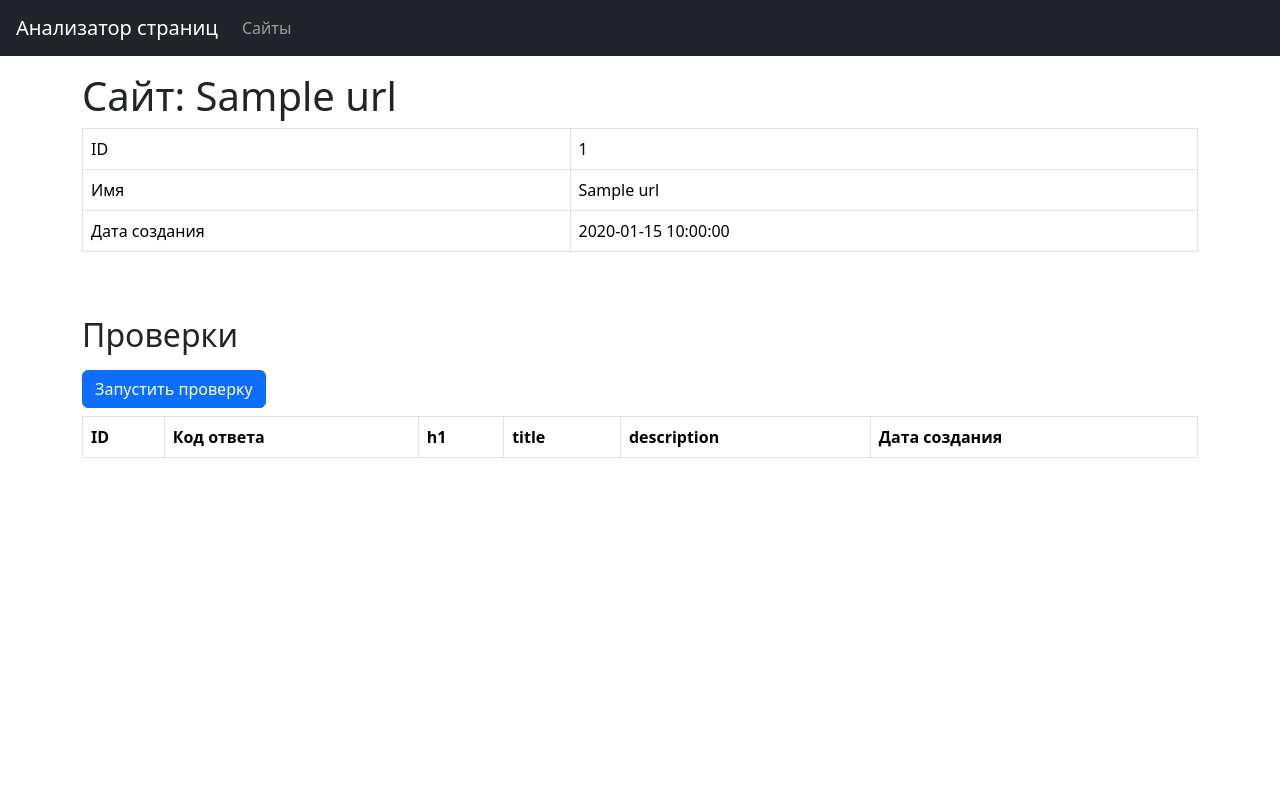
After one commit to Nafanya-dev/Page-analyzer, a Flask app: page /urls/1 in a window 1280 px wide. The commit adds this page. Run offline with Flask 3, Linux system fonts and the light colour scheme; a database or web service that is not in the repository returns one stand-in record (values such as "Sample title"); lists and menus that the app fills with data are empty; some libraries are stand-ins or nearby versions.

Commit message:
add handlers, database

```diff
--- /dev/null
+++ b/database.sql
@@ -0,0 +1,6 @@
+DROP TABLE IF EXISTS urls;
+CREATE TABLE urls (
+	id SERIAL PRIMARY KEY,
+	name VARCHAR(255) NOT NULL,
+	created_at DATE
+	);
--- a/page_analyzer/app.py
+++ b/page_analyzer/app.py
@@ -1,14 +1,72 @@
-from flask import Flask, render_template, redirect, url_for
+from flask import (
+    Flask,
+    request,
+    render_template,
+    redirect,
+    url_for,
+    flash,
+    get_flashed_messages,
+    session
+)
+
+from page_analyzer.moduls.url_manager import normalize_url, validate
+from page_analyzer.moduls.models import Url
+from page_analyzer.moduls import db
 from dotenv import load_dotenv
 import os
 
 load_dotenv()
 
 app = Flask(__name__)
-
 app.config['SECRET_KEY'] = os.getenv('SECRET_KEY')
+DATABASE_URL = os.getenv('DATABASE_URL')
 
 
 @app.route('/')
-def show_index():
+def show_home_page():
     return render_template('index.html')
+
+
+@app.route('/urls', methods=['POST'])
+def add_url():
+    new_url = request.form.get('url')
+    errors = validate(new_url)
+    if errors:
+        flash(errors['message'], 'danger')
+        messages = get_flashed_messages(with_categories=True)
+        return render_template(
+            'index.html',
+            messages=messages,
+            url=new_url
+        )
+    normalized_url = normalize_url(new_url)
+    url = Url(name=normalized_url)
+    if db.is_there_url(url, DATABASE_URL):
+        flash('Страница уже существует', 'info')
+        return redirect(url_for('show_url', id=url.id))
+    db.save_url(url, DATABASE_URL)
+    flash('Страница успешно добавлена', 'success')
+    session['name'] = url.name
+    return redirect(url_for('show_url', id=url.id))
+
+
+@app.route('/urls/<id>', methods=['GET'])
+def show_url(id):
+    messages = get_flashed_messages(with_categories=True)
+    url = db.get_url(id, DATABASE_URL)
+    return render_template(
+        'showURL.html',
+        messages=messages,
+        created_at=url.created_at,
+        name=url.name,
+        id=url.id
+    )
+
+
+@app.route('/urls', methods=['GET'])
+def show_all_urls():
+    urls = db.get_all_urls(DATABASE_URL)
+    return render_template(
+        'showURLS.html',
+        urls=urls
+    )
--- /dev/null
+++ b/page_analyzer/moduls/db.py
@@ -0,0 +1,64 @@
+import psycopg2
+from psycopg2.extras import DictCursor
+from datetime import datetime
+from .models import Url
+
+
+def get_connection(data_base):
+    return psycopg2.connect(data_base)
+
+
+def commit(conn):
+    conn.commit()
+
+
+def save_url(url, database):
+    sql = "INSERT INTO urls (name, created_at) VALUES (%s, %s) RETURNING id;"
+    with get_connection(database) as conn:
+        with conn.cursor(cursor_factory=DictCursor) as cur:
+            current_time = datetime.now().date()
+            cur.execute(sql, (url.name, current_time))
+            url.id = cur.fetchone()['id']
+            url.created_at = current_time
+            commit(conn)
+
+
+def is_there_url(url, database):
+    sql = "SELECT id FROM urls WHERE name = %s;"
+    with get_connection(database) as conn:
+        with conn.cursor(cursor_factory=DictCursor) as cur:
+            cur.execute(sql, (url.name,))
+            result = cur.fetchone()
+            commit(conn)
+            if result:
+                url.id = result['id']
+                return True
+        return False
+
+
+def get_url(id_, database):
+    sql = """
+        SELECT id, name, created_at
+        FROM urls
+        WHERE id = %s
+        """
+    with get_connection(database) as conn:
+        with conn.cursor(cursor_factory=DictCursor) as cur:
+            cur.execute(sql, (id_,))
+            result = cur.fetchone()
+            commit(conn)
+        return Url(**result)
+
+
+def get_all_urls(database):
+    sql = """
+        SELECT *
+        FROM urls
+        ORDER BY id DESC;
+        """
+    with get_connection(database) as conn:
+        with conn.cursor(cursor_factory=DictCursor) as cur:
+            cur.execute(sql)
+            result = cur.fetchall()
+            commit(conn)
+    return result
--- /dev/null
+++ b/page_analyzer/moduls/models.py
@@ -0,0 +1,9 @@
+from dataclasses import dataclass
+from typing import Optional
+
+
+@dataclass
+class Url:
+    name: str
+    created_at: Optional[str] = None
+    id: Optional[int] = None
--- a/page_analyzer/templates/index.html
+++ b/page_analyzer/templates/index.html
@@ -3,11 +3,50 @@
   <head>
     <meta charset="utf-8">
     <meta name="viewport" content="width=device-width, initial-scale=1">
-    <title>Bootstrap demo</title>
+    <title>Анализатор страниц</title>
     <link href="https://cdn.jsdelivr.net/npm/bootstrap@5.3.3/dist/css/bootstrap.min.css" rel="stylesheet" integrity="sha384-QWTKZyjpPEjISv5WaRU9OFeRpok6YctnYmDr5pNlyT2bRjXh0JMhjY6hW+ALEwIH" crossorigin="anonymous">
   </head>
-  <body>
-    <h1>Hello, world!</h1>
+  <body class="min-vh-100 d-flex flex-column">
+    <header class="flex-shrink-0">
+      <nav class="navbar navbar-expand-md navbar-dark bg-dark px-3">
+        <a class="navbar-brand" href="/">Анализатор страниц</a>
+        <div id="navbarNav">
+          <ul class="navbar-nav">
+            <li class="nav-item">
+              <a class="nav-link" href="/urls">Сайты</a>
+            </li>
+          </ul>
+        </div>
+      </nav>
+    </header>
+
+    {% if messages %}
+    {% for category, message in messages %}
+    <div class="alert alert-{{ category }}" role="alert">{{ message }}</div>
+    {% endfor %}
+    {% endif %}
+
+    <main class="flex-grow-1">
+      <div class="container-lg mt-3">
+        <h1>{% block headline1 %}{% endblock %}</h1>
+
+        {% block content %}
+        <div class="row">
+          <div class="col-12 col-md-10 col-lg-8 mx-auto border rounded-3 bg-light p-5">
+            <h1 class="display-3">Анализатор страниц</h1>
+            <p class="lead">Бесплатно проверяйте сайты на SEO-пригодность</p>
+            <form action="/urls " method="post" class="d-flex justify-content-center">
+            <label for="text" class="visually-hidden">Url для проверки</label>
+            <input type="text" name="url" placeholder="https://www.example.com"value="{{ url }}"  class="form-control form-control-lg" required>
+            <input type="submit" class="btn btn-primary  btn-lg ms-3 px-5 text-uppercase mx-3" value="Проверить">
+            </form>
+          </div>
+        </div>
+        {% endblock %}
+
+      </div>
+    </main>
+
     <script src="https://cdn.jsdelivr.net/npm/bootstrap@5.3.3/dist/js/bootstrap.bundle.min.js" integrity="sha384-YvpcrYf0tY3lHB60NNkmXc5s9fDVZLESaAA55NDzOxhy9GkcIdslK1eN7N6jIeHz" crossorigin="anonymous"></script>
   </body>
 </html>
--- /dev/null
+++ b/page_analyzer/templates/showURL.html
@@ -0,0 +1,48 @@
+{% extends "index.html" %}
+
+{% if messages %}
+{% for category, message in messages %}
+<div class="alert alert-{{ category }}" role="alert">{{ message }}</div>
+{% endfor %}
+{% endif %}
+
+{% block headline1 %}Сайт: {{ name }}{% endblock %}
+
+{% block content %}
+<div class="table-responsive">
+    <table class="table table-bordered table-hover text-nowrap" data-test="url">
+        <tbody>
+            <tr>
+                <td>ID</td>
+                <td>{{ id }}</td>
+            </tr>
+            <tr>
+                <td>Имя</td>
+                <td>{{ name }}</td>
+            </tr>
+            <tr>
+                <td>Дата создания</td>
+                <td>{{ created_at }}</td>
+            </tr>
+        </tbody>
+    </table>
+</div>
+<h2 class="mt-5 mb-3">Проверки</h2>
+<form method="post" action="/urls/checks">
+    <input type="submit" class="btn btn-primary" value="Запустить проверку">
+</form>
+<div>
+    <table class="table table-bordered table-hover mt-2" data-test="checks">
+        <thead>
+            <tr>
+                <th>ID</th>
+                <th>Код ответа</th>
+                <th>h1</th>
+                <th>title</th>
+                <th>description</th>
+                <th>Дата создания</th>
+            </tr>
+        </thead>
+    </table>
+</div>
+{% endblock %}
--- a/pyproject.toml
+++ b/pyproject.toml
@@ -8,6 +8,9 @@ readme = "README.md"
 [tool.poetry.dependencies]
 python = "^3.10"
 flask = "^3.0.3"
+python-dotenv = "^1.0.1"
+psycopg2-binary = "^2.9.9"
+validators = "^0.33.0"
 
 
 [tool.poetry.group.dev.dependencies]
@@ -15,7 +18,6 @@ gunicorn = "^22.0.0"
 flake8 = "^7.1.1"
 pytest = "^8.3.2"
 pytest-cov = "^5.0.0"
-python-dotenv = "^1.0.1"
 
 [build-system]
 requires = ["poetry-core"]
```
Also changed, not shown: page_analyzer/moduls/url_manager.py (added, +22 -0 lines), page_analyzer/templates/showURLS.html (added, +30 -0 lines), page_analyzer/moduls/__init__.py (added), 3 other files.
